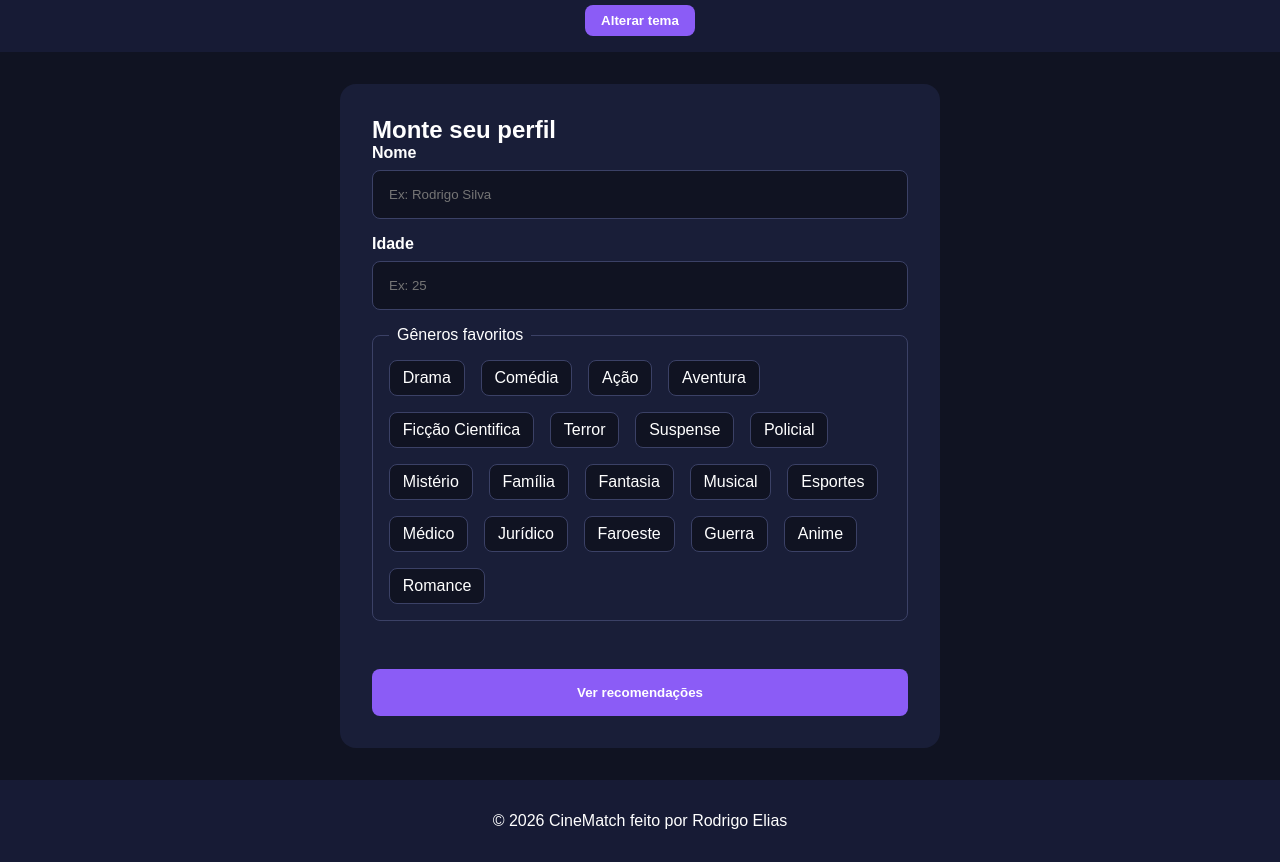
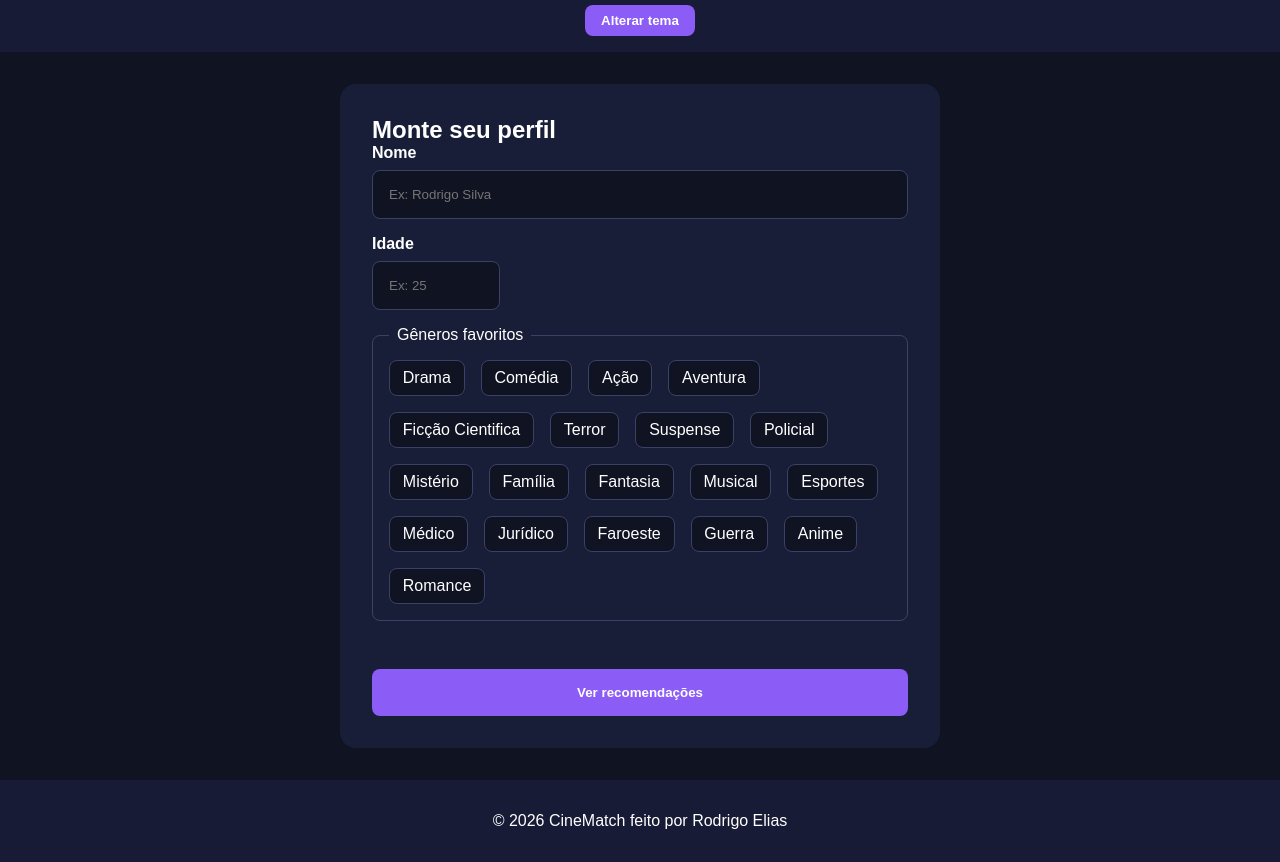
Before and after one commit to RodrigoProgramadorDev/CineMatch-Web, a website with bundled scripts: page index.html in a window 1280 px wide. Shown: the part 82-944 px from the top of the page. Built offline with nearby package versions, Linux system fonts and the light colour scheme; no server answers.

Commit message:
style: limitar largura do input numérico para 8rem

```diff
--- a/css/style.css
+++ b/css/style.css
@@ -102,6 +102,10 @@ input[type="number"] {
     border-radius: 0.5rem;
     background-color: var(--bg-color);
     color: var(--text-color);
+}
+
+input[type="number"] {
+    max-width: 8rem;
 }
 
 fieldset {
```
